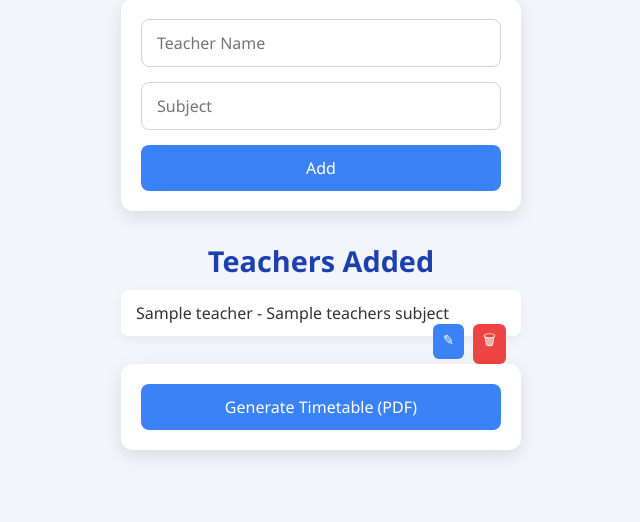
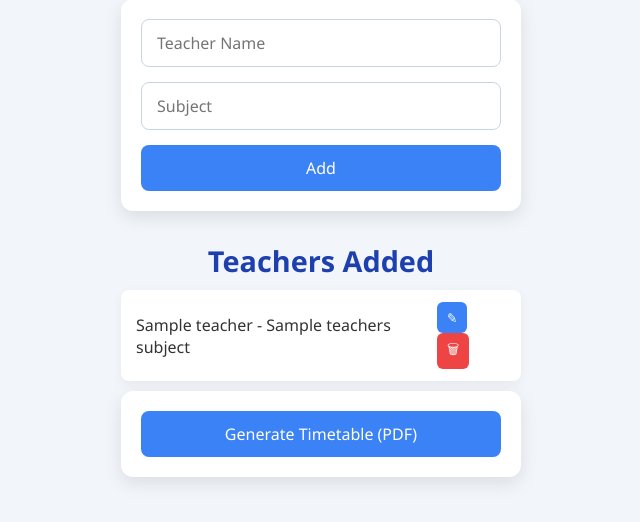
Before and after one commit to aiwithllm-ui/iust_new_timetable, a Flask app: template templates/index.html in a window 1280 px wide. Shown: the part 96-618 px from the top of the page, without its empty margins (319-959 px from the left). Run offline with Flask 3, Linux system fonts and the light colour scheme; the template is opened without the code that fills it: most values are stand-ins (such as "Sample title", 1, 10 or a date in 2020).

Commit message:
Update styles.css

```diff
--- a/static/styles.css
+++ b/static/styles.css
@@ -84,6 +84,7 @@
     max-width: 400px;
 }
 
+/* List of teachers */
 ul li {
     background: #ffffff;
     padding: 12px 15px;
@@ -91,20 +92,32 @@
     border-radius: 8px;
     box-shadow: 0 4px 12px rgba(0, 0, 0, 0.05);
     font-size: 1rem;
+
+    /* Flexbox for alignment */
+    display: flex;
+    justify-content: space-between;
+    align-items: center;
 }
-/* Optional styling for small buttons */
+
+/* Container for buttons inside list items */
+ul li .actions {
+    display: flex;
+    gap: 8px;
+}
+
+/* Styling for small buttons */
 ul li button {
-    font-size: 0.9rem;
+    font-size: 0.85rem;
     padding: 6px 10px;
     border-radius: 6px;
     border: none;
     color: white;
     cursor: pointer;
-    padding-bottom: 10px;
+    transition: transform 0.2s;
 }
 
 ul li button:hover {
-    opacity: 0.85;
+    transform: scale(1.05);
 }
 
 /* PDF Button link */
```
